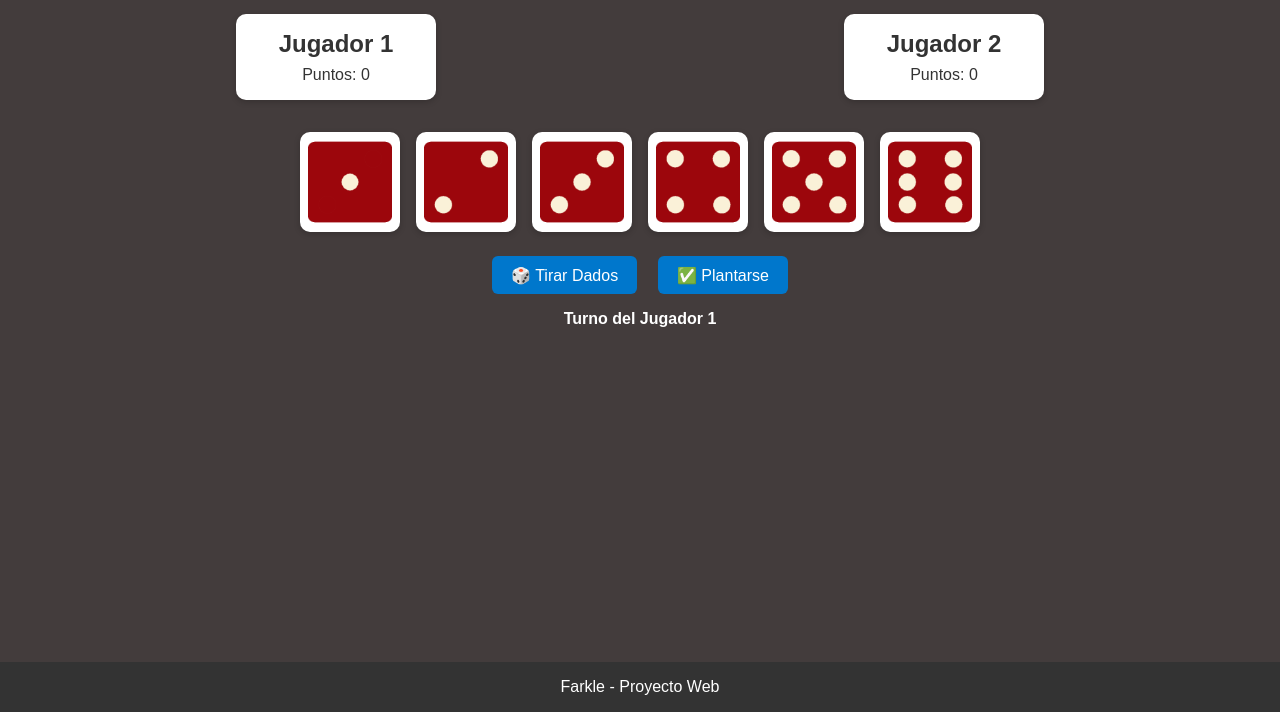
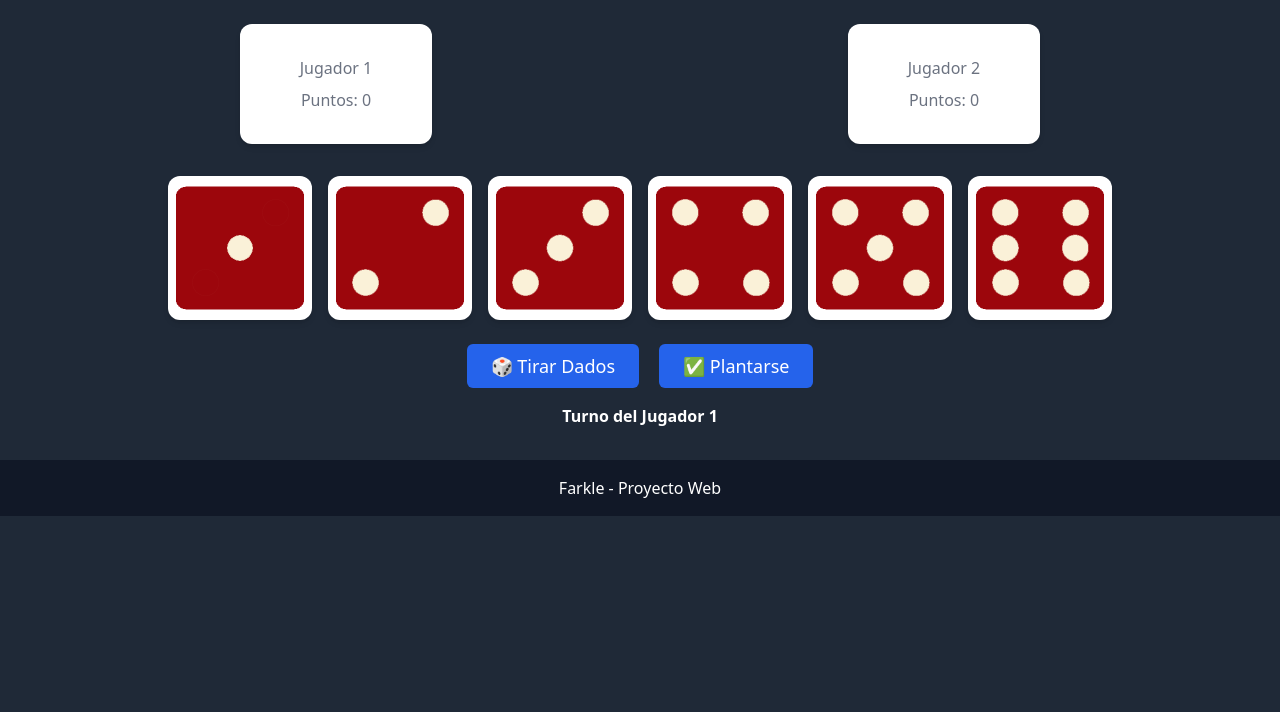
Before and after one commit to D-Lizana/JavaScript-Course, a plain HTML site: page FarkleGame/index.html in a window 1280 px wide. Shown: the part 88-800 px from the top of the page. Drawn offline with nearby package versions, Linux system fonts and the light colour scheme.

Commit message:
Added tailwind css to html

```diff
--- a/FarkleGame/index.html
+++ b/FarkleGame/index.html
@@ -4,50 +4,50 @@
     <meta charset="UTF-8">
     <meta name="viewport" content="width=device-width, initial-scale=1.0">
     <title>Farkle - 2 Jugadores</title>
-    <link rel="stylesheet" href="style.css">
+    <!-- <link rel="stylesheet" href="style.css"> -->
 </head>
-<body>
+<body class="bg-gray-800 text-gray-500 flex flex-col min-h-screen font-sans">
+    <script src="https://cdn.tailwindcss.com"></script>
 
-
-    <header>
-        <h1>🎲 Farkle</h1>
+    <header class="bg-gray-900 text-white text-center p-4">
+        <h1 class="text-5xl">🎲 Farkle</h1>
     </header>
 
-    <main>
+    <main class="flex flex-col items-center p-8">
         <!-- Panel de jugadores -->
-        <section class="players">
-        <div class="player" id="player1">
-            <h2>Jugador 1</h2>
+        <section class="flex justify-around w-full mb-8">
+        <div class="bg-white p-4 sm:p-8 rounded-xl shadow-md text-center w-48" id="player1">
+            <h2 class="mb-2">Jugador 1</h2>
             <p>Puntos: <span class="score">0</span></p>
         </div>
-        <div class="player" id="player2">
-            <h2>Jugador 2</h2>
+        <div class="bg-white p-4 sm:p-8 rounded-xl shadow-md text-center w-48" id="player2">
+            <h2 class="mb-2">Jugador 2</h2>
             <p>Puntos: <span class="score">0</span></p>
         </div>
         </section>
 
         <!-- Zona central de juego -->
-        <section class="game-area">
-        <div class="dice-container">
+        <section class="text-center game-area">
+        <div class="flex gap-4 justify-around mb-6">
             <!-- Los dados aparecerán aquí -->
-            <img src="images/dice1.png" alt="Dado 1" class="dice">
-            <img src="images/dice2.png" alt="Dado 2" class="dice">
-            <img src="images/dice3.png" alt="Dado 3" class="dice">
-            <img src="images/dice4.png" alt="Dado 4" class="dice">
-            <img src="images/dice5.png" alt="Dado 5" class="dice">
-            <img src="images/dice6.png" alt="Dado 6" class="dice">
+            <img src="images/dice1.png" alt="Dado 1" class="w-36 h-36 object-contain bg-white p-2 rounded-xl shadow-md">
+            <img src="images/dice2.png" alt="Dado 2" class="w-36 h-36 object-contain bg-white p-2 rounded-xl shadow-md">
+            <img src="images/dice3.png" alt="Dado 3" class="w-36 h-36 object-contain bg-white p-2 rounded-xl shadow-md">
+            <img src="images/dice4.png" alt="Dado 4" class="w-36 h-36 object-contain bg-white p-2 rounded-xl shadow-md">
+            <img src="images/dice5.png" alt="Dado 5" class="w-36 h-36 object-contain bg-white p-2 rounded-xl shadow-md">
+            <img src="images/dice6.png" alt="Dado 6" class="w-36 h-36 object-contain bg-white p-2 rounded-xl shadow-md">
         </div>
 
-        <div class="controls">
-            <button id="roll">🎲 Tirar Dados</button>
-            <button id="hold">✅ Plantarse</button>
+        <div class="mb-4 controls">
+            <button class="px-6 py-2 mx-2 border-none rounded-md bg-blue-600 text-white text-lg hover:bg-blue-700 transition" id="roll">🎲 Tirar Dados</button>
+            <button class="px-6 py-2 mx-2 border-none rounded-md bg-blue-600 text-white text-lg hover:bg-blue-700 transition" id="hold">✅ Plantarse</button>
         </div>
 
-        <p class="message">Turno del Jugador 1</p>
+        <p class="message text-white font-bold mt-4">Turno del Jugador 1</p>
         </section>
     </main>
 
-    <footer>
+    <footer class="bg-gray-900 text-white text-center p-4">
         <p>Farkle - Proyecto Web</p>
     </footer>
 
```
